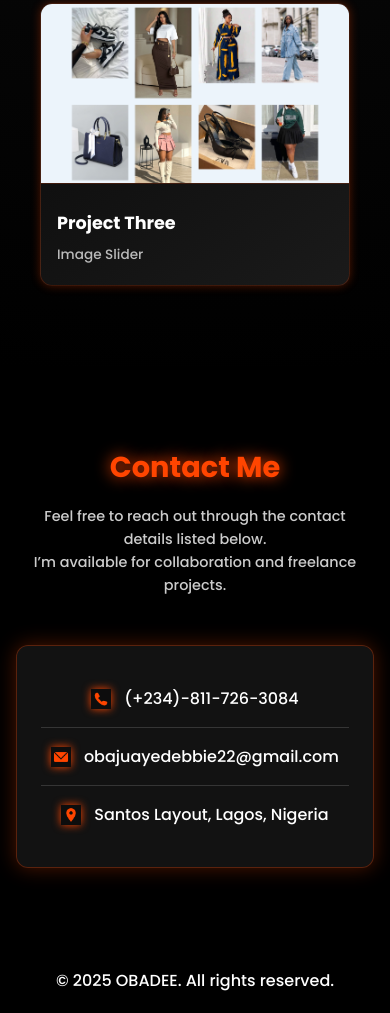
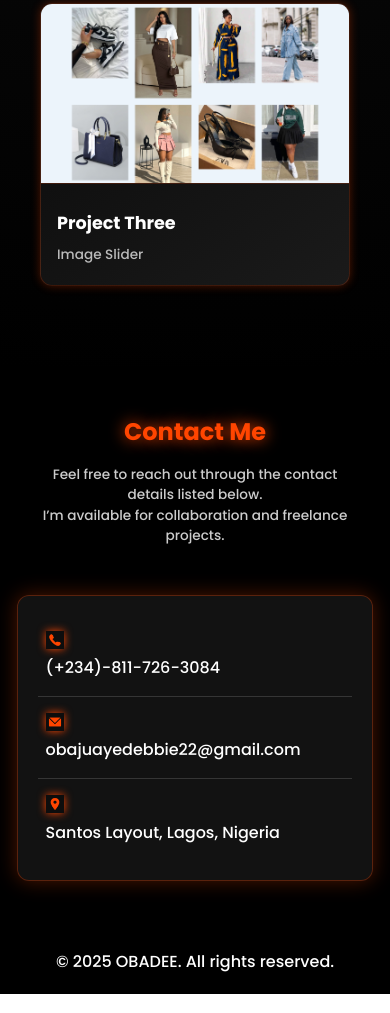
Before and after one commit to DebbieOba/deb, a plain HTML site: page index.html in a window 390 px wide. Shown: the part 2959-3972 px from the top of the page. Drawn offline with Linux system fonts and the light colour scheme.

Commit message:
Add files via upload

```diff
--- a/style.css
+++ b/style.css
@@ -414,7 +414,7 @@ header {
   }
 }
 
-/* Contact Section */
+/* CONTACT SECTION */
 .contact {
   background: #000;
   color: #fff;
@@ -438,6 +438,7 @@ header {
   line-height: 1.6;
 }
 
+/* CONTACT CARD */
 .contact-card {
   background: rgba(20, 20, 20, 0.9);
   border-radius: 12px;
@@ -455,26 +456,32 @@ header {
   box-shadow: 0 0 25px rgba(255, 69, 0, 0.6);
 }
 
+/* CONTACT ITEM */
 .contact-item {
   display: flex;
   align-items: center;
+  justify-content: center;
   gap: 0.8rem;
   margin: 1rem 0;
-  justify-content: center;
   color: #fff;
+  text-align: left;
+  flex-wrap: wrap;
 }
 
 .contact-icon {
-  width: 22px;
-  height: 22px;
+  width: 24px;
+  height: 24px;
   filter: drop-shadow(0 0 4px #ff4500);
-  transition: transform 0.3s ease;
+  transition: transform 0.3s ease, opacity 0.3s ease;
+  flex-shrink: 0;
 }
 
 .contact-item:hover .contact-icon {
   transform: scale(1.1);
+  opacity: 0.9;
 }
 
+/* DIVIDER */
 hr {
   border: none;
   border-top: 1px solid rgba(255, 255, 255, 0.15);
@@ -488,7 +495,7 @@ hr {
   filter: drop-shadow(0 0 4px #ff4500);
 }
 
-/* Fade-in animation */
+/* FADE-IN ANIMATION */
 .fade-in {
   opacity: 0;
   transform: translateY(30px);
@@ -500,26 +507,100 @@ hr {
   transform: translateY(0);
 }
 
-/* Responsive Design */
+/* ------------------------------------------ */
+/* RESPONSIVE DESIGN */
+/* ------------------------------------------ */
+
+/* Medium devices (tablets) */
+@media (max-width: 900px) {
+  .contact {
+    padding: 4rem 1rem;
+  }
+
+  .contact h2 {
+    font-size: 2rem;
+  }
+
+  .contact-sub {
+    font-size: 0.95rem;
+    max-width: 90%;
+  }
+
+  .contact-card {
+    padding: 1.8rem;
+    width: 90%;
+  }
+}
+
+/* Small devices (phones) */
 @media (max-width: 600px) {
+  .contact {
+    padding: 3.5rem 0.8rem;
+  }
+
   .contact h2 {
-    font-size: 1.8rem;
+    font-size: 1.7rem;
+  }
+
+  .contact-sub {
+    font-size: 0.9rem;
+    line-height: 1.5;
+    padding: 0 1rem;
   }
 
   .contact-card {
     padding: 1.5rem;
+    width: 95%;
+  }
+
+  .contact-item {
+    flex-direction: row;
+    justify-content: flex-start;
+    text-align: left;
+    padding-left: 0.5rem;
   }
 
   .contact-icon {
     width: 20px;
     height: 20px;
   }
+}
+
+/* Extra-small devices (under 400px) */
+@media (max-width: 400px) {
+  .contact {
+    padding: 3rem 0.5rem;
+  }
+
+  .contact-card {
+    padding: 1.2rem;
+  }
+
+  .contact h2 {
+    font-size: 1.5rem;
+  }
 
   .contact-sub {
-    font-size: 0.9rem;
-    padding: 0 1rem;
+    font-size: 0.85rem;
+  }
+
+  .contact-item {
+    flex-direction: column;
+    align-items: flex-start;
+    gap: 0.4rem;
+  }
+
+  .contact-icon {
+    width: 18px;
+    height: 18px;
+  }
+
+  .contact-link {
+    font-size: 0.85rem;
+    word-break: break-all;
   }
 }
+
 
 /* Footer */
 footer {
```
